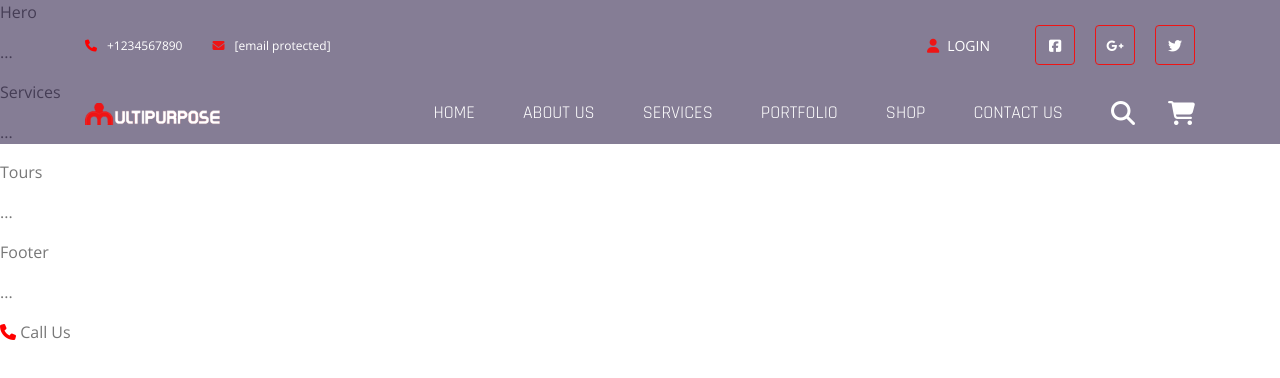
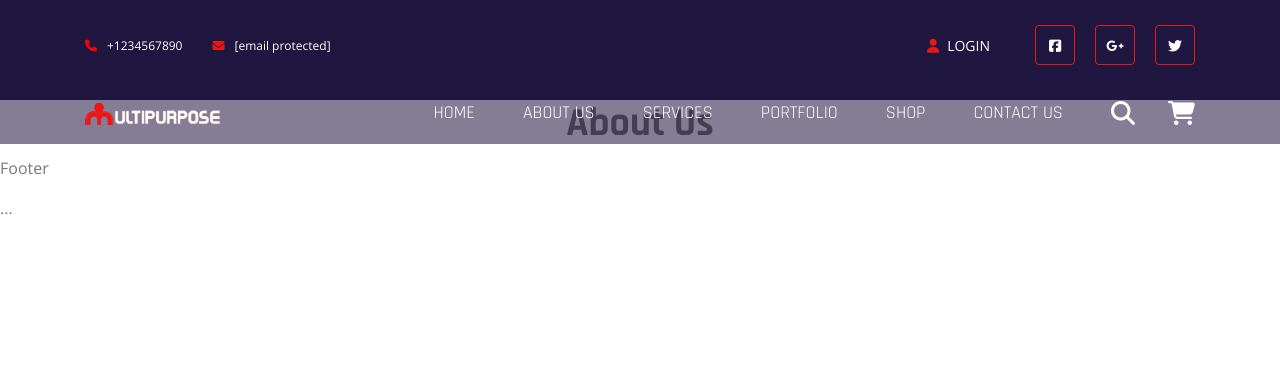
Before and after one commit to yogesh249/session5-starter, a React (Vite) app: page /about in a window 1280 px wide. Shown: the top 378 px of the page. Built offline with nearby package versions, Linux system fonts and the light colour scheme.

Commit message:
some react-dom changes for rendering pages

```diff
--- a/package.json
+++ b/package.json
@@ -15,7 +15,8 @@
     "fortawesome": "^0.0.1-security",
     "react": "^18.3.1",
     "react-dom": "^18.3.1",
-    "react-fontawesome": "^1.7.1"
+    "react-fontawesome": "^1.7.1",
+    "react-router-dom": "^7.1.5"
   },
   "devDependencies": {
     "@eslint/js": "^9.13.0",
--- a/src/App.jsx
+++ b/src/App.jsx
@@ -14,6 +14,7 @@ import "./assets/css/responsive.css";
 import "./assets/css/style.css";
 import "./assets/css/swiper.css";
 import '@fortawesome/fontawesome-free/css/all.min.css';
+import {Routes, Route} from 'react-router-dom';
 
 // import "https://cdnjs.cloudflare.com/ajax/libs/font-awesome/6.0.0/css/all.min.css";
 
@@ -21,12 +22,22 @@ import '@fortawesome/fontawesome-free/css/all.min.css';
 function App() {
   return (
     <div>
+      <div className="nav-bar">
       <Navbar />
-      <Hero />
-      <About />
-      <Services />
-      <Tours />
+      </div>
+      <div className="body-content">
+
+      <Routes>
+        <Route path="/" element={<Hero />} />
+        <Route path="/about" element={<About />} />
+        <Route path="/services" element={<Services />} />
+        <Route path="/tours" element={<Tours />} />
+      </Routes>
+      </div>
+      <div className="footer">
+
       <Footer />
+      </div>
     </div>
   );
 }
--- a/src/assets/css/style.css
+++ b/src/assets/css/style.css
@@ -24,6 +24,45 @@
 /*-----------------------------------
     1 - Header
 ------------------------------------*/
+* {
+  box-sizing: border-box;
+  padding: 0;
+  margin: 0;
+}
+
+/* Everything is a child of this node, so set its height to take up the full page or more, then set some padding at the bottom so your footer can slip into the gap. */
+#root {
+  position: relative;
+  min-height: 100vh;
+  padding-bottom: 20px;
+}
+
+.nav-bar {
+  position: relative;
+  height: 100px;
+  width: 100%;
+  background-color: #26264b;
+  display: flex;
+  height: 100px;
+ width: 100%;
+ }
+
+ .body-content {
+  text-align: center;
+  position: relative;
+}
+
+
+ .Footer{
+  height: 20px;
+  width: 100%;
+  position: absolute;
+  bottom: 0;
+ }
+
+
+
+
 header {
   background-color: rgba(26, 10, 56, 0.53);
   color: #fff;
--- a/src/components/About.jsx
+++ b/src/components/About.jsx
@@ -3,7 +3,7 @@ import { FontAwesomeIcon } from '@fortawesome/react-fontawesome'
 const About = () => {
   return (
     <div>
-
+          <h1>About Us</h1>
     </div>
   );
 };
--- a/src/components/Navbar.jsx
+++ b/src/components/Navbar.jsx
@@ -1,5 +1,8 @@
 import logo from '../assets/images/logo.png'
 import { FontAwesomeIcon } from '@fortawesome/react-fontawesome'
+import { Link } from 'react-router-dom';
+
+
 const Navbar = () => {
   return (
     <div>
@@ -29,12 +32,12 @@ const Navbar = () => {
       <a className="search-icon d-none d-md-block" href="#"><i className="fa fa-search" /></a>
       <div className="collapse navbar-collapse justify-content-end" id="navbarSupportedContent">
         <ul className="navbar-nav">
-          <li className="nav-item"><a className="nav-link" href="#">Home</a></li>
-          <li className="nav-item"><a className="nav-link" href="#">About Us</a></li>
-          <li className="nav-item"><a className="nav-link" href="#">Services</a></li>
-          <li className="nav-item"><a className="nav-link" href="#">Portfolio</a></li>
-          <li className="nav-item"><a className="nav-link" href="#">Shop</a></li>
-          <li className="nav-item"><a className="nav-link" href="#">Contact Us</a></li>
+          <li className="nav-item"><Link className="nav-link" to="/home">Home</Link></li>
+          <li className="nav-item"><Link className="nav-link" to="/aboutus">About Us</Link></li>
+          <li className="nav-item"><Link className="nav-link" to="/services">Services</Link></li>
+          <li className="nav-item"><Link className="nav-link" to="/portfolio">Portfolio</Link></li>
+          <li className="nav-item"><Link className="nav-link" to="/shop">Shop</Link></li>
+          <li className="nav-item"><Link className="nav-link" to="/contactus">Contact Us</Link></li>
         </ul>
         <form className="bg-white search-form" method="get" id="searchform">
           <div className="input-group">
--- a/src/main.jsx
+++ b/src/main.jsx
@@ -1,11 +1,14 @@
 import { StrictMode } from 'react'
 import { createRoot } from 'react-dom/client'
 import App from './App.jsx'
+import { BrowserRouter } from 'react-router-dom'
 
 
 createRoot(document.getElementById('root')).render(
   <StrictMode>
-    <App />
-    <i className="fas fa-phone"></i> Call Us
+    <BrowserRouter>
+      <App />
+    {/* <i className="fas fa-phone"></i> Call Us */}
+    </BrowserRouter>
   </StrictMode>,
 )
```
Also changed, not shown: 1 other file (tests, documents, lock files or other folders).
